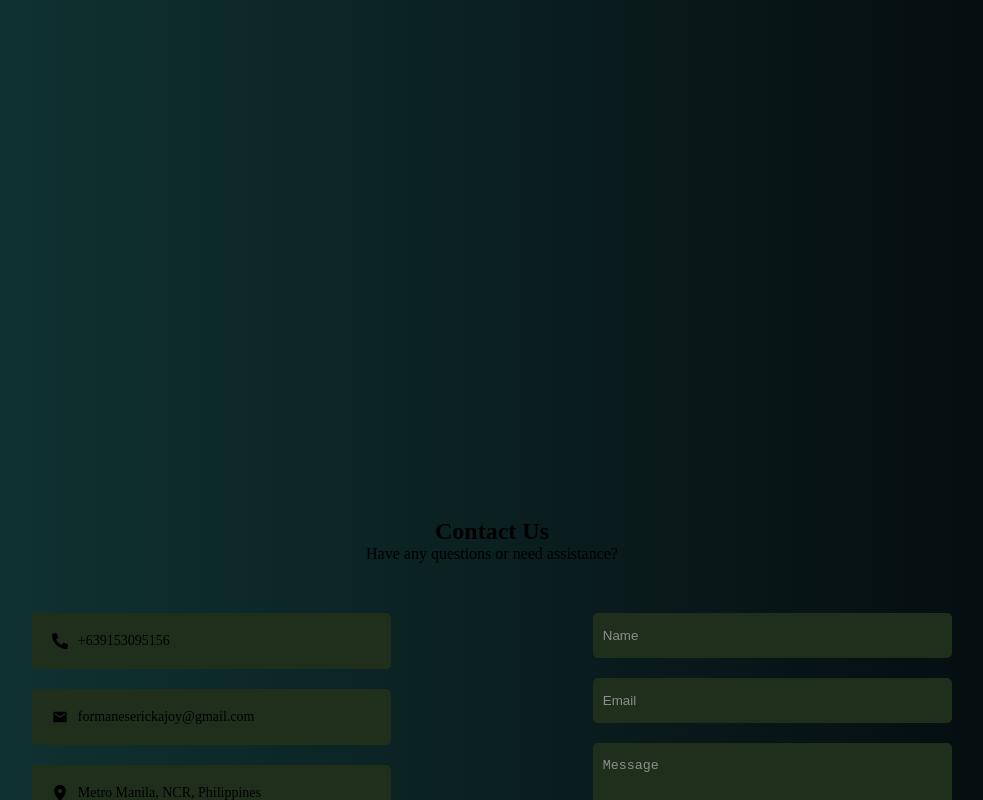
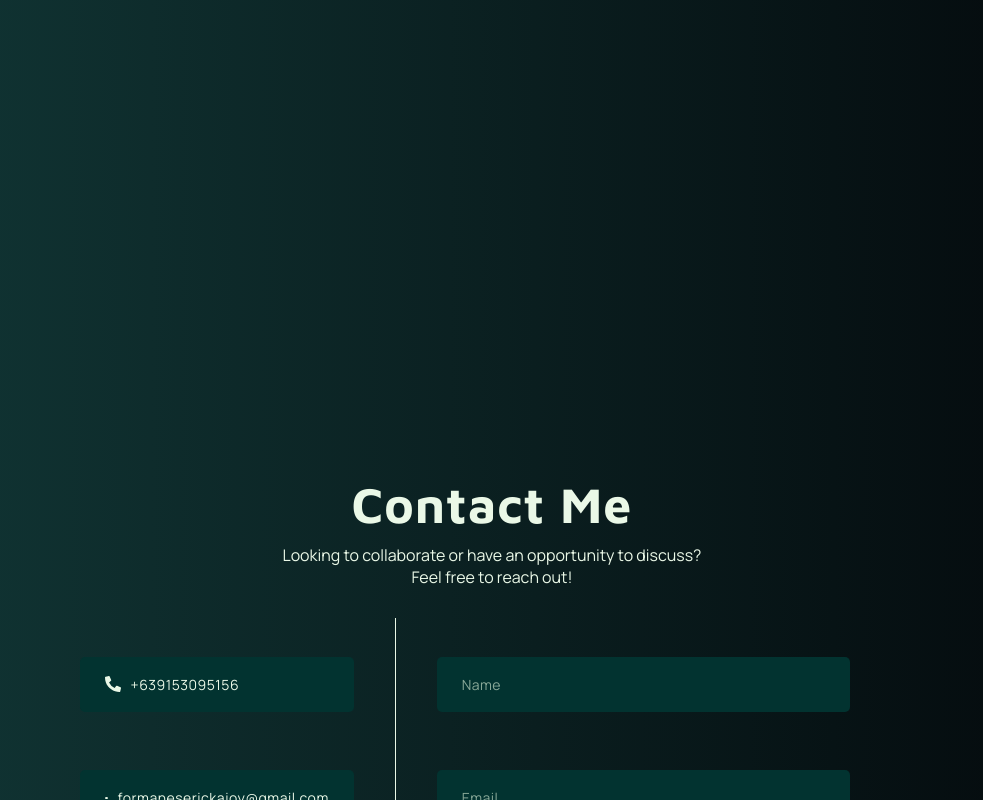
Before and after one commit to erckafrmns/portfolio, a React (Create React App) app: page / in a window 1280 px wide. Shown: the part 2000-2800 px from the top of the page, without its empty margins (148-1131 px from the left). Built offline with nearby package versions, Linux system fonts and the light colour scheme.

Commit message:
style: modified style for contact section

```diff
--- a/src/App.css
+++ b/src/App.css
@@ -337,129 +337,174 @@ h3 span {
     flex-direction: column;
     align-items: center;
     justify-content: center;
+    min-height: 10vh;
     height: 100vh;
-    background-color: var(--green);
-    padding: 40px 50px;
+    padding: 5% 10%;
     width: 100%;
 }
 
-
-.contactUs-bot{
-  display: flex;
-  flex-direction: column;
-  align-items: center;
-  justify-content: center;
-  height: 90%;
-  width: 100%;
-}
-
-.contactUs h1{
-  color: var(--beige);
-  font-family: "EfcoBrookshire", sans-serif;
+.contact-me h1{
+  color: var(--c5);
+  font-family: "Maven Pro", sans-serif;
   font-size: 50px;
   letter-spacing: 1px;
   padding: 10px;
-  margin-top: 30px;
 }
 
-.contactUs p{
-  color: var(--beige);
-  font-family: "Lora", sans-serif;
+.contact-me p{
+  color: var(--c5);
+  font-family: "Manrope", sans-serif;
   font-size: 16px;
+  text-align: center;
 }
 
-.contactUs-container{
+.contact-container{
   display: flex;
   flex-direction: row;
   flex-wrap: wrap;
   justify-content: center;
-  padding: 30px 50px;
+  padding: 2% 5% 0 5%;
   width: 100%;
   height: 80%;
+  margin-top: 1%;
 }
 
-.vertical-line{
+.vertical-line2{
   width: 1px;
-  height: 90%;
-  background-color: var(--beige);
+  height: 100%;
+  background-color: var(--c5);
   margin: 0 auto;
 }
 
 .contacts{
-  width: 49%;
+  width: 39%;
+  padding: 1% 4% 4% 0;
   display: flex;
   flex-direction: column;
-  align-items: end;
-  padding-right: 80px;
-  padding-top: 10px;
+  justify-content: space-around;
+  align-items: flex-end;
 }
 
 .contact-items{
   display: flex;
   flex-direction: row;
   align-items: center;
-  background-color: #202f1b;
-  margin: 10px;
-  padding: 20px;
-  width: 80%;
+  background-color: var(--c2);
+  padding: 18px 25px;
+  width: 85%;
   border-radius: 5px;
 }
 
 .contact-items p{
   padding-left: 10px;
   font-size: 14px;
+  letter-spacing: .5px;
+}
+
+.dl-resume{
+  background-color: var(--c3);
+  padding: 0;
+  transition: all 0.3s ease;
+}
+
+.dl-resume button{
+  width: 100%;
+  height: 100%;
+  padding: 18px 25px;
+  cursor: pointer;
+  border-radius: 5px;
+  transition: all 0.3s ease;
+  border: none;
+  background-color: var(--c3);
+  color: var(--c1);
+  letter-spacing: 1px;
+}
+
+.dl-resume .contact-icons{
+  color: var(--c1);
+}
+
+.dl-resume:hover{
+  transform: scale(0.96);
 }
 
 .contact-icons{
-  color: var(--beige);
+  color: var(--c5);
 }
 
-.contactForm{
-  width: 49%;
-  padding-left: 80px;
-  padding-top: 10px;
+.contact-form{
+  width: 60%;
+  padding: 1% 0 0 4%;
+  display: flex;
+  flex-direction: column;
+  justify-content: space-around;
+  align-items: flex-start;
 }
 
-.contactForm input, .contactForm textarea{
+.contact-form input, .contact-form textarea{
   width: 80%;
   border-radius: 5px;
-  padding: 15px 10px;
-  color: var(--beige);
-  background-color: #202f1b;
-  margin: 10px;
+  padding: 18px 25px;
+  color: var(--c5);
   border: none;
   outline: none;
-  font-size: 14;
+  font-size: 14px;
+  background-color: var(--c2);
+  font-family: 'Manrope', sans-serif;
+  letter-spacing: 1px;
 }
 
-.contactForm textarea{
+.contact-form textarea{
   resize: none;
+  line-height: 1.4;
 }
 
-.contactForm input::placeholder,
-.contactForm textarea::placeholder{
-  color: #8e8e8e;
-  letter-spacing: 0;
+.contact-form input::placeholder,
+.contact-form textarea::placeholder{
+  color: var(--c6);
+  opacity: 60%;
+  letter-spacing: .5px;
 }
 
-.contactForm button{
-  margin: 10px;
+.contact-form-btn{
+  width: 80%;
+  display: flex;
+  flex-direction: row;
+  justify-content: space-between;
+}
+
+.contact-form button{
   border-radius: 5px;
-  width: 18%;
-  padding: 10px 0;
-  background-color: var(--beige);
+  width: 48%;
+  padding: 16px;
   cursor: pointer;
   border: none;
   border-radius: 5px;
   font-size: 14px;
-  color: var(--green);
+  color: var(--c5);
   font-weight: 600;
   transition: all 0.3s ease-in-out;
 }
 
-.contactForm button:hover{
-  background-color: var(--green);
-  border: 1px solid var(--beige);
-  color: var(--beige);
-  transform: scale(0.96);
+.form-submit{
+  background-color: var(--c3);
 }
+
+.form-reset{
+  background-color: rgb(187, 66, 66);
+}
+
+.contact-form button:hover{
+  background-color: transparent;
+  transform: scale(0.98);
+}
+
+.form-submit:hover{
+  border: 2px solid var(--c3);
+  color: var(--c3);
+}
+
+.form-reset:hover{
+  border: 2px solid rgb(187, 66, 66);
+  color: rgb(187, 66, 66);
+}
--- a/src/App.jsx
+++ b/src/App.jsx
@@ -6,6 +6,9 @@ import profile from './assets/sideview.png';
 import { FaPhoneAlt } from "react-icons/fa";
 import { MdEmail } from "react-icons/md";
 import { FaLocationDot } from "react-icons/fa6";
+import { FaDownload } from "react-icons/fa6";
+import { BsSendFill } from "react-icons/bs";
+
 
 
 
@@ -144,12 +147,11 @@ function App() {
             </section>
 
             <section className='contact-me'>
-                <div className='contactUs-bot'>
-                    <h1>Contact Us</h1>
-                    <p>Have any questions or need assistance?</p>
+                <h1>Contact Me</h1>
+                <p>Looking to collaborate or have an opportunity to discuss?<br></br>Feel free to reach out! </p>
 
-                    <div className='contactUs-container'>
-                        <div className='contacts'>
+                <div className='contact-container'>
+                    <div className='contacts'>
                         <div className='contact-items'>
                             <FaPhoneAlt  className='contact-icons'/>
                             <p>{contacts.phone}</p>
@@ -162,26 +164,25 @@ function App() {
                             <FaLocationDot className='contact-icons'/>
                             <p>{contacts.location}</p>
                         </div>
+                        <div className='contact-items dl-resume'>
+                            <button><FaDownload className='contact-icons'/>  Download Resume</button>
                         </div>
+                    </div>
 
-                        <div className="vertical-line"></div>
+                    <div className="vertical-line2"></div>
 
-                        <form className='contactForm' onSubmit={handleSubmit}>
-                            <div>
-                                <input type="text" id="fullname" name="fullname" placeholder="Name" value={formData.fullname} onChange={handleChange} required/>
-                            </div>
+                    <form className='contact-form' onSubmit={handleSubmit}>
+                        <input type="text" id="fullname" name="fullname" placeholder="Name" value={formData.fullname} onChange={handleChange} required/>
 
-                            <div>
-                                <input type="email" id="email" name="email" placeholder='Email' value={formData.email} onChange={handleChange} required/>
-                            </div>
+                        <input type="email" id="email" name="email" placeholder='Email' value={formData.email} onChange={handleChange} required/>
 
-                            <div>
-                                <textarea id="message" name="message" placeholder='Message' rows="5" value={formData.message} onChange={handleChange} required></textarea>
-                            </div>
+                        <textarea id="message" name="message" placeholder='Message' rows="4" value={formData.message} onChange={handleChange} required></textarea>
 
-                            <button type="submit">Send</button>
-                        </form>
-                    </div>
+                        <div className='contact-form-btn'>
+                            <button type="reset" className='form-reset'>Reset</button>
+                            <button type="submit" className='form-submit'>Send <BsSendFill /></button>
+                        </div>
+                    </form>
                 </div>
             </section>
 
```
